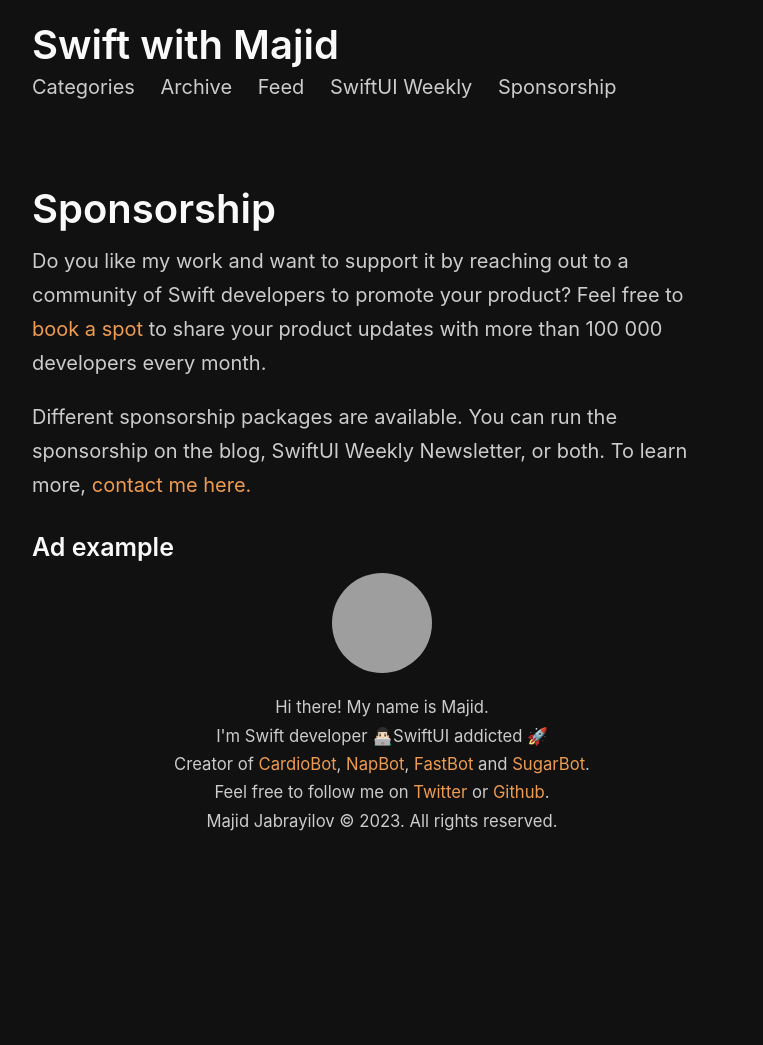
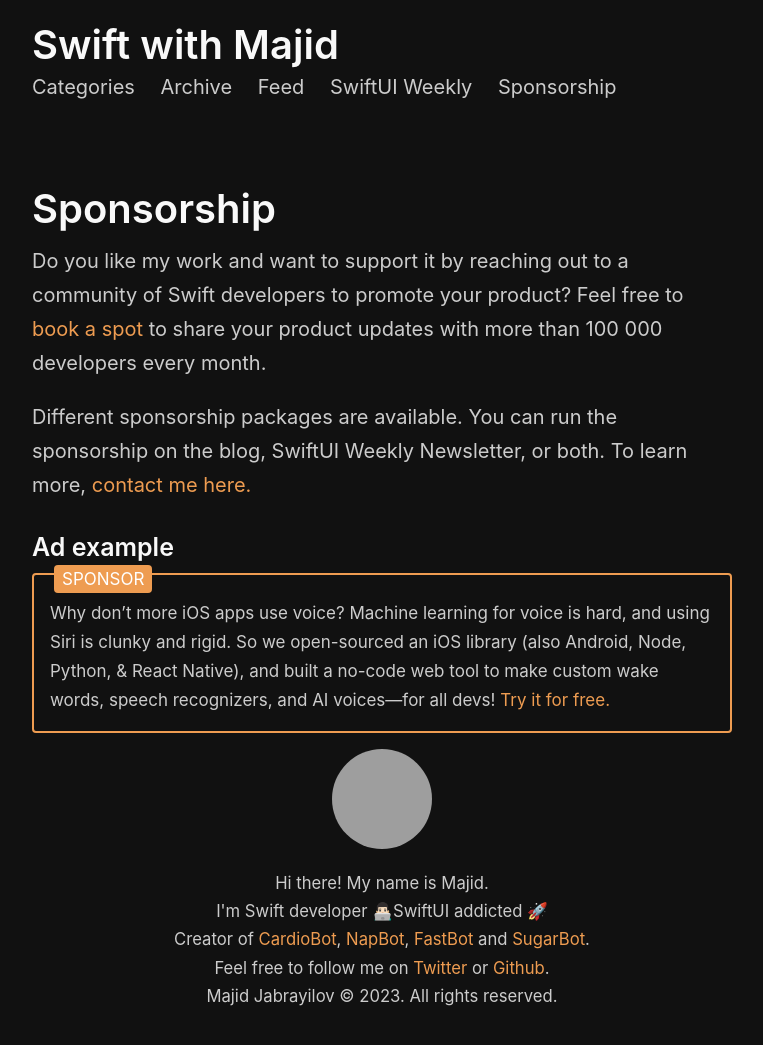
Before and after one commit to mecid/mecid.github.io, a Jekyll site: the page built from sponsorship.md, in a window 1280 px wide, cut to the strip 0-1050 px from the top of the page. Shown: the top 1045 px of the strip, without its empty margins (258-1021 px from the left). Built offline with Jekyll 4.4.1, drawn with Linux system fonts in a browser that asks for light colours; before the commit the page ends 900 px from its top, so only the background shows below that; grey boxes are pictures that could not be loaded.

```diff
--- a/_includes/ads.html
+++ b/_includes/ads.html
@@ -1,5 +1,5 @@
-<!--<div class="ads">-->
-<!--    <span>-->
-<!--        Why don’t more iOS apps use voice? Machine learning for voice is hard, and using Siri is clunky and rigid. So we open-sourced an iOS library (also Android, Node, Python, & React Native), and built a no-code web tool to make custom wake words, speech recognizers, and AI voices—for all devs! <a href="https://www.spokestack.io/?utm_source=swiftui_weekly&utm_medium=email&utm_campaign=maker_launch_PAID">Try it for free.</a>-->
-<!--    </span>-->
-<!--</div>-->
+<div class="ads">
+    <span>
+        Why don’t more iOS apps use voice? Machine learning for voice is hard, and using Siri is clunky and rigid. So we open-sourced an iOS library (also Android, Node, Python, & React Native), and built a no-code web tool to make custom wake words, speech recognizers, and AI voices—for all devs! <a href="https://www.spokestack.io/?utm_source=swiftui_weekly&utm_medium=email&utm_campaign=maker_launch_PAID">Try it for free.</a>
+    </span>
+</div>
```
Also changed, not shown: _includes/friends.html (+5 -5 lines).
